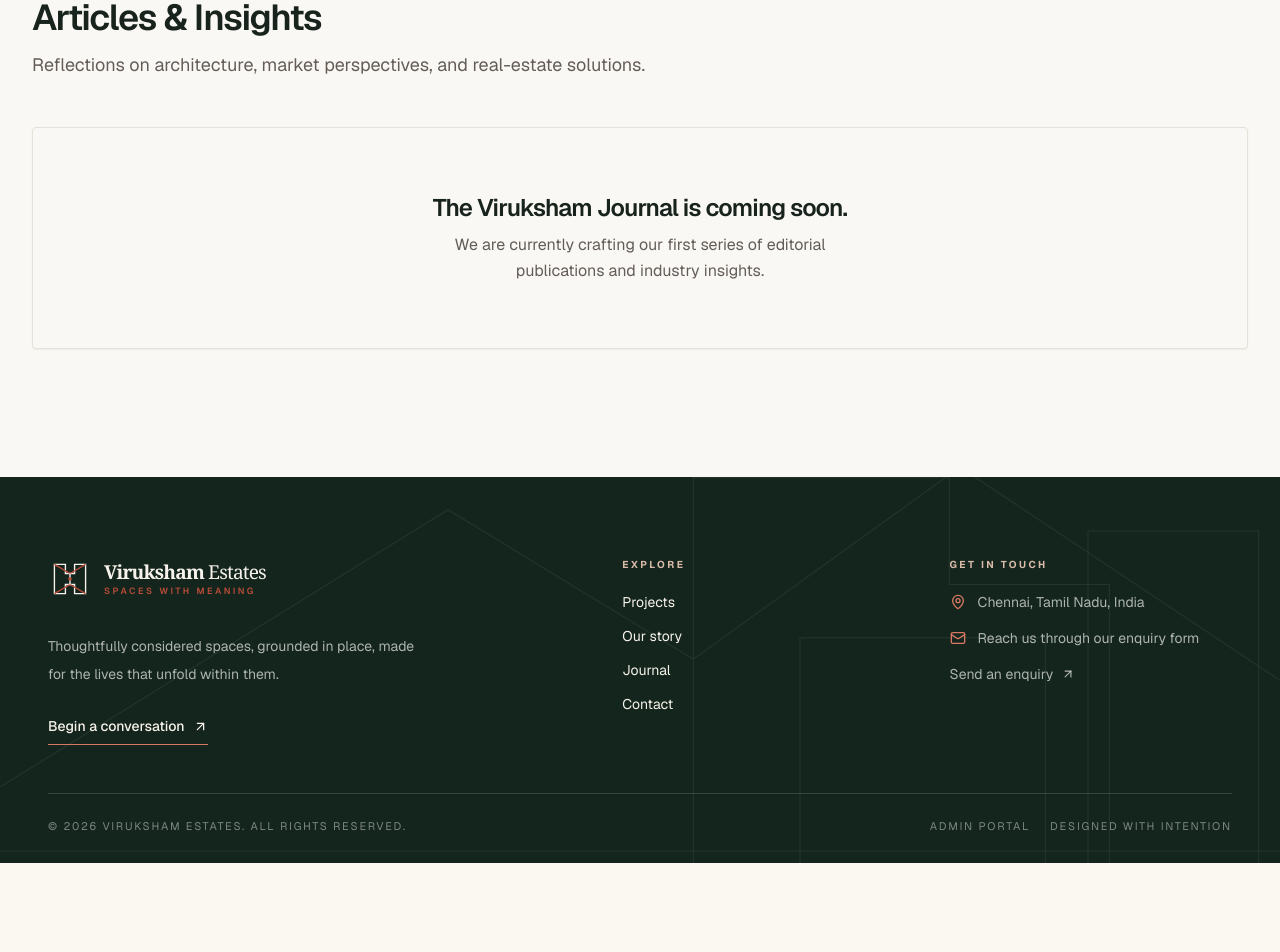
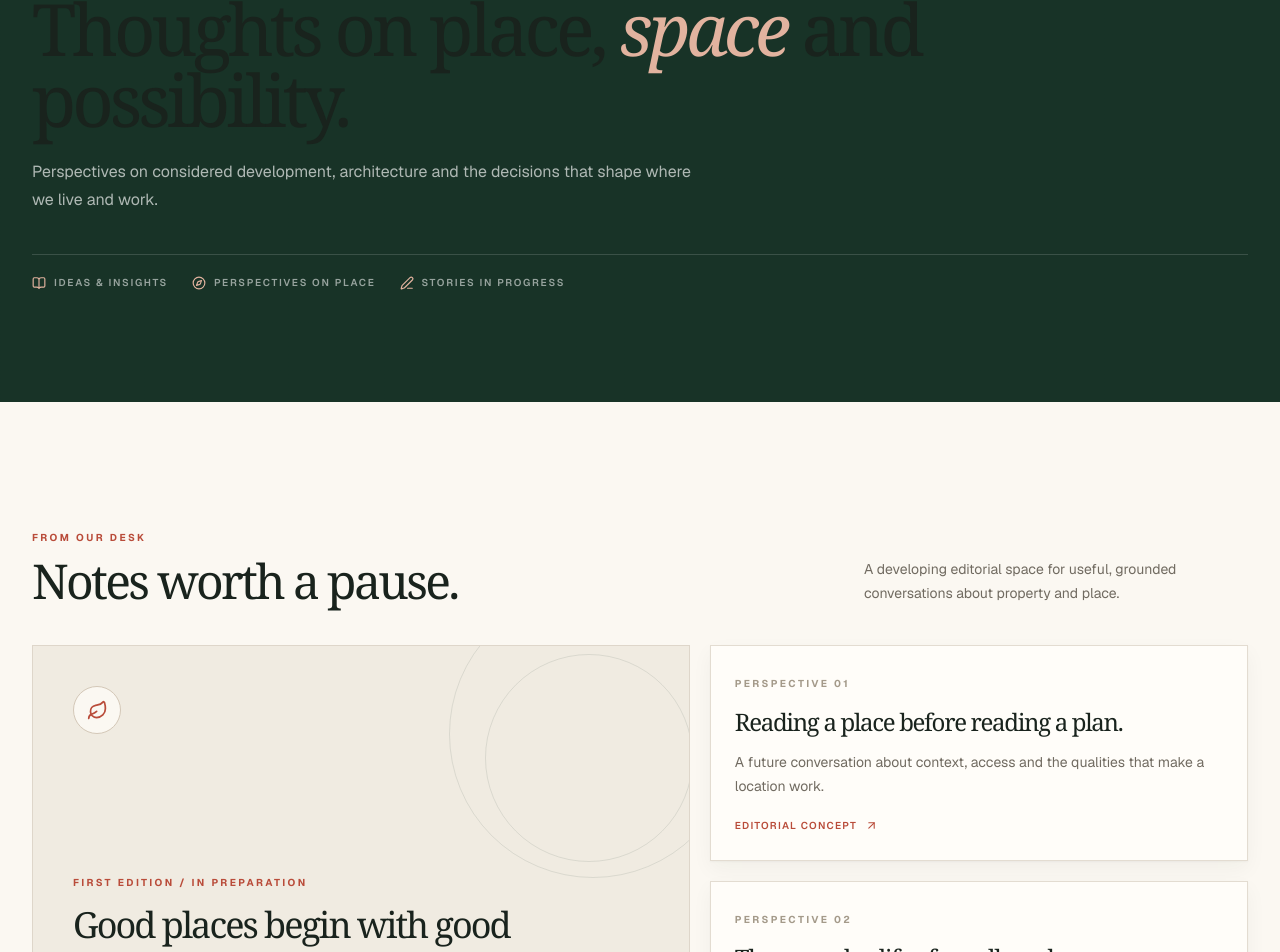
Before and after one commit to Sanjayram3269/viruksham-estates, a Next.js app: page /journal in a window 1280 px wide. Shown: the part 237-1189 px from the top of the page. Before the commit the page ends 1100 px from the top, so only its background shows below. Built offline with nearby package versions, Linux system fonts and the light colour scheme.

Commit message:
feat: redesign journal editorial landing page

```diff
--- a/components/sections/journal-grid.tsx
+++ b/components/sections/journal-grid.tsx
@@ -1,34 +1,42 @@
 import React from "react";
+import Link from "next/link";
+import { ArrowUpRight, BookOpen, Compass, Leaf, PenLine } from "lucide-react";
 import { Container } from "@/components/ui/container";
 import { Section } from "@/components/ui/section";
-import { SectionHeading } from "@/components/ui/section-heading";
-import { EmptyState } from "@/components/ui/empty-state";
 import { JournalCard } from "@/components/journal/journal-card";
 import { journalPosts } from "@/lib/content";
 
 export function JournalGrid() {
   return (
-    <Section className="bg-[#faf8f5]">
-      <Container className="space-y-12">
-        <SectionHeading
-          eyebrow="JOURNAL"
-          title="Articles & Insights"
-          description="Reflections on architecture, market perspectives, and real-estate solutions."
-        />
-
-        {journalPosts.length === 0 ? (
-          <EmptyState
-            title="The Viruksham Journal is coming soon."
-            description="We are currently crafting our first series of editorial publications and industry insights."
-          />
-        ) : (
-          <div className="grid grid-cols-1 gap-8 md:grid-cols-2 lg:grid-cols-3">
-            {journalPosts.map((post) => (
-              <JournalCard key={post.id} post={post} />
-            ))}
-          </div>
-        )}
-      </Container>
-    </Section>
+    <div className="bg-[#fbf8f2]">
+      <section className="relative overflow-hidden bg-[#183327] text-[#fbf8f2]">
+        <div className="absolute inset-0 architecture-grid opacity-[0.07]" aria-hidden="true" />
+        <Container className="relative py-16 sm:py-20 lg:py-28">
+          <div className="max-w-4xl"><div className="mb-6 flex items-center gap-3"><span className="h-px w-9 bg-[#d97862]" /><span className="editorial-kicker text-white/60">The Viruksham journal</span></div><h1 className="display-serif text-5xl leading-[.98] text-[#fbf8f2] sm:text-6xl lg:text-7xl">Thoughts on place, <span className="italic text-[#e2b39f]">space</span> and possibility.</h1><p className="mt-6 max-w-2xl text-sm leading-7 text-white/65 sm:text-base">Perspectives on considered development, architecture and the decisions that shape where we live and work.</p></div>
+          <div className="mt-10 flex flex-wrap gap-x-6 gap-y-3 border-t border-white/15 pt-5 text-[10px] font-semibold uppercase tracking-[.17em] text-white/55"><span className="inline-flex items-center gap-2"><BookOpen size={14} className="text-[#e2b39f]" /> Ideas & insights</span><span className="inline-flex items-center gap-2"><Compass size={14} className="text-[#e2b39f]" /> Perspectives on place</span><span className="inline-flex items-center gap-2"><PenLine size={14} className="text-[#e2b39f]" /> Stories in progress</span></div>
+        </Container>
+      </section>
+      <Section className="bg-[#fbf8f2]">
+        <Container className="space-y-10">
+          <div className="flex flex-col justify-between gap-4 sm:flex-row sm:items-end"><div><p className="editorial-kicker text-[#b94c3a]">From our desk</p><h2 className="display-serif mt-3 text-4xl text-[#183327] sm:text-5xl">Notes worth a pause.</h2></div><p className="max-w-sm text-sm leading-6 text-[#716b61]">A developing editorial space for useful, grounded conversations about property and place.</p></div>
+          {journalPosts.length === 0 ? (
+            <div className="grid gap-5 lg:grid-cols-[1.1fr_.9fr]">
+              <div className="relative flex min-h-[320px] flex-col justify-between overflow-hidden border border-[#ded6ca] bg-[#f0ebe1] p-7 sm:min-h-[390px] sm:p-10">
+                <div className="absolute -right-12 -top-14 h-72 w-72 rounded-full border border-[#183327]/10" /><div className="absolute -right-1 top-2 h-52 w-52 rounded-full border border-[#183327]/10" />
+                <span className="relative flex h-12 w-12 items-center justify-center rounded-full border border-[#d4c8b8] bg-[#fbf8f2] text-[#b94c3a]"><Leaf size={21} /></span>
+                <div className="relative max-w-lg"><p className="editorial-kicker text-[#b94c3a]">First edition / in preparation</p><h3 className="display-serif mt-3 text-3xl leading-tight text-[#183327] sm:text-4xl">Good places begin with good questions.</h3><p className="mt-4 text-sm leading-6 text-[#716b61]">Our first stories are being prepared. We will publish practical perspectives here when they are ready to share.</p></div>
+              </div>
+              <div className="grid gap-5 sm:grid-cols-2 lg:grid-cols-1">
+                <article className="lift-card border border-[#e3dcd1] bg-[#fffdf9] p-6"><span className="editorial-kicker text-[#a49a8a]">Perspective 01</span><h3 className="display-serif mt-3 text-2xl text-[#183327]">Reading a place before reading a plan.</h3><p className="mt-3 text-sm leading-6 text-[#716b61]">A future conversation about context, access and the qualities that make a location work.</p><span className="mt-5 inline-flex items-center gap-2 text-[10px] font-semibold uppercase tracking-[.12em] text-[#b94c3a]">Editorial concept <ArrowUpRight size={13} /></span></article>
+                <article className="lift-card border border-[#e3dcd1] bg-[#fffdf9] p-6"><span className="editorial-kicker text-[#a49a8a]">Perspective 02</span><h3 className="display-serif mt-3 text-2xl text-[#183327]">The everyday life of a well-made space.</h3><p className="mt-3 text-sm leading-6 text-[#716b61]">A future story about light, movement and the details that make a space feel considered.</p><span className="mt-5 inline-flex items-center gap-2 text-[10px] font-semibold uppercase tracking-[.12em] text-[#b94c3a]">Editorial concept <ArrowUpRight size={13} /></span></article>
+              </div>
+            </div>
+          ) : (
+            <div className="grid grid-cols-1 gap-6 md:grid-cols-2 lg:grid-cols-3">{journalPosts.map((post) => <JournalCard key={post.id} post={post} />)}</div>
+          )}
+          <div className="flex flex-col gap-4 border-t border-[#e3dcd1] pt-6 sm:flex-row sm:items-center sm:justify-between"><p className="text-sm text-[#716b61]">Have a question about an upcoming development?</p><Link href="/contact" className="inline-flex w-fit items-center gap-2 text-xs font-bold text-[#183327] transition hover:text-[#b94c3a]">Start a conversation <ArrowUpRight size={14} /></Link></div>
+        </Container>
+      </Section>
+    </div>
   );
 }
```
